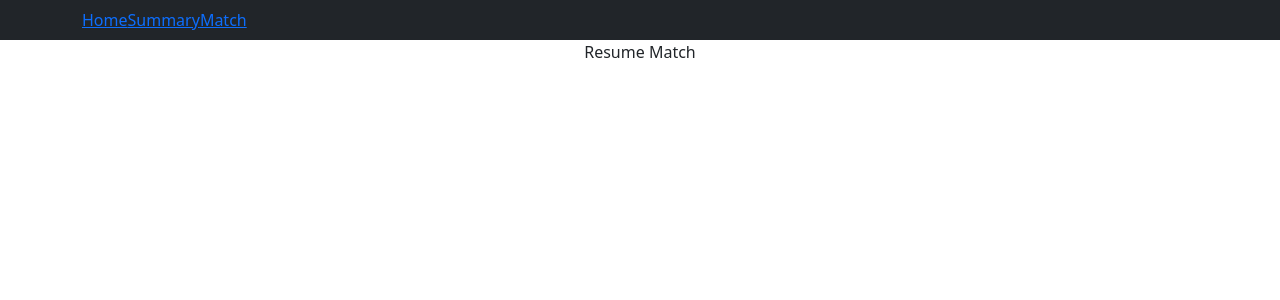
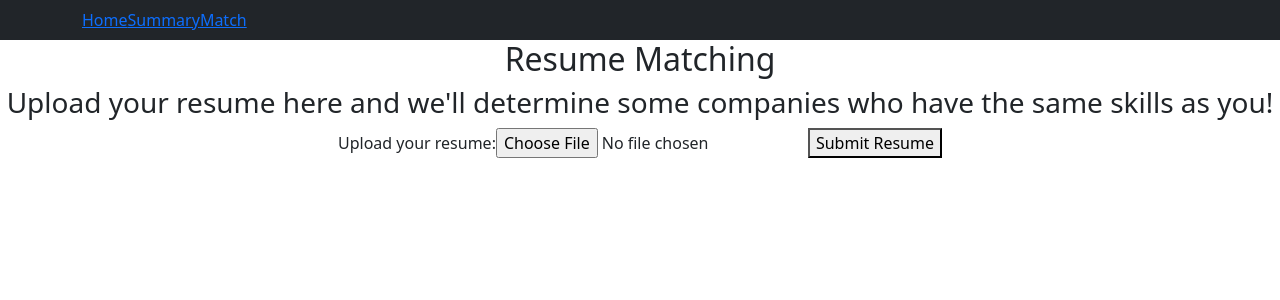
Before and after one commit to Foltik/hackdown, a React (Create React App) app in the folder frontend/: page /match in a window 1280 px wide. Shown: the top 300 px of the page. Built offline with nearby package versions, Linux system fonts and the light colour scheme.

Commit message:
Resume Upload from Frontend

```diff
--- /dev/null
+++ b/frontend/config-overrides.js
@@ -0,0 +1,8 @@
+const { override, addBabelPlugins } = require("customize-cra");
+
+module.exports = override(
+  addBabelPlugins(
+    "@babel/plugin-proposal-nullish-coalescing-operator",
+    "@babel/plugin-syntax-optional-chaining"
+  )
+);
--- a/frontend/src/App.jsx
+++ b/frontend/src/App.jsx
@@ -5,6 +5,7 @@ import Summary from "./components/Summary/Summary";
 import ResumeMatch from "./components/Matching/ResumeMatch";
 import Home from "./components/Home";
 import CompanySummary from "./components/Summary/CompanySummary";
+import ResumeMatchResult from "./components/Matching/ResumeMatchResult";
 
 function App() {
   return (
@@ -22,6 +23,7 @@ function App() {
         <Route path="/summary/:companyName" element={<CompanySummary />} />
 
         <Route path="/summary" element={<Summary />}></Route>
+        <Route path="/match/:id" element={<ResumeMatchResult />} />
         <Route path="/match" element={<ResumeMatch />} />
         <Route path="/" element={<Home />} />
       </Routes>
--- a/frontend/src/api/searchCompany.js
+++ b/frontend/src/api/searchCompany.js
@@ -0,0 +1,3 @@
+const searchCompany = async (searchTerm) => {};
+
+export default searchCompany;
--- /dev/null
+++ b/frontend/src/api/submitResume.js
@@ -0,0 +1,15 @@
+import axios from "axios";
+
+const submitResume = async (resume) => {
+  const formData = new FormData();
+  formData.append("resume", resume);
+  const { data } = await axios.post("resume", formData, {
+    headers: {
+      "Content-Type": "multipart/form-data",
+    },
+  });
+  return "00";
+  return data.id;
+};
+
+export default submitResume;
--- a/frontend/src/components/Matching/ResumeMatch.jsx
+++ b/frontend/src/components/Matching/ResumeMatch.jsx
@@ -1,7 +1,50 @@
 import React from "react";
+import submitResumeAPI from "../../api/submitResume";
+import { useNavigate } from "react-router-dom";
 
 const ResumeMatch = () => {
-  return <div>Resume Match</div>;
+  const [resumeFile, setResumeFile] = React.useState(null);
+  const [loading, setLoading] = React.useState(false);
+  const navigate = useNavigate();
+  const submitResume = async () => {
+    setLoading(true);
+    if (resumeFile) {
+      console.log(resumeFile);
+      const resultID = await submitResumeAPI(resumeFile);
+      navigate(`/match/${resultID}`);
+    }
+    setLoading(false);
+  };
+  return (
+    <div>
+      <h2>Resume Matching</h2>
+      <h3>
+        Upload your resume here and we'll determine some companies who have the
+        same skills as you!
+      </h3>
+      {loading ? (
+        <div>Loading...</div>
+      ) : (
+        <form>
+          <label for="resume-upload">Upload your resume:</label>
+          <input
+            id="resume-upload"
+            type="file"
+            onChange={(event) => setResumeFile(event.target.files[0])}
+            accept=".pdf"
+          />
+          <button
+            onClick={(e) => {
+              e.preventDefault();
+              submitResume();
+            }}
+          >
+            Submit Resume
+          </button>
+        </form>
+      )}
+    </div>
+  );
 };
 
 export default ResumeMatch;
--- /dev/null
+++ b/frontend/src/components/Matching/ResumeMatchResult.jsx
@@ -0,0 +1,9 @@
+import React from "react";
+import { useParams } from "react-router";
+
+const ResumeMatchResult = () => {
+  const { id } = useParams();
+  return <div>Resume result for {id}</div>;
+};
+
+export default ResumeMatchResult;
--- /dev/null
+++ b/frontend/src/fakeResponses/companyResponse.js
@@ -0,0 +1,3 @@
+const fakeCompanyResponse = {};
+
+export default fakeCompanyResponse;
```
Also changed, not shown: frontend/package.json (+14 -4 lines), 1 other file (tests, documents, lock files or other folders).
